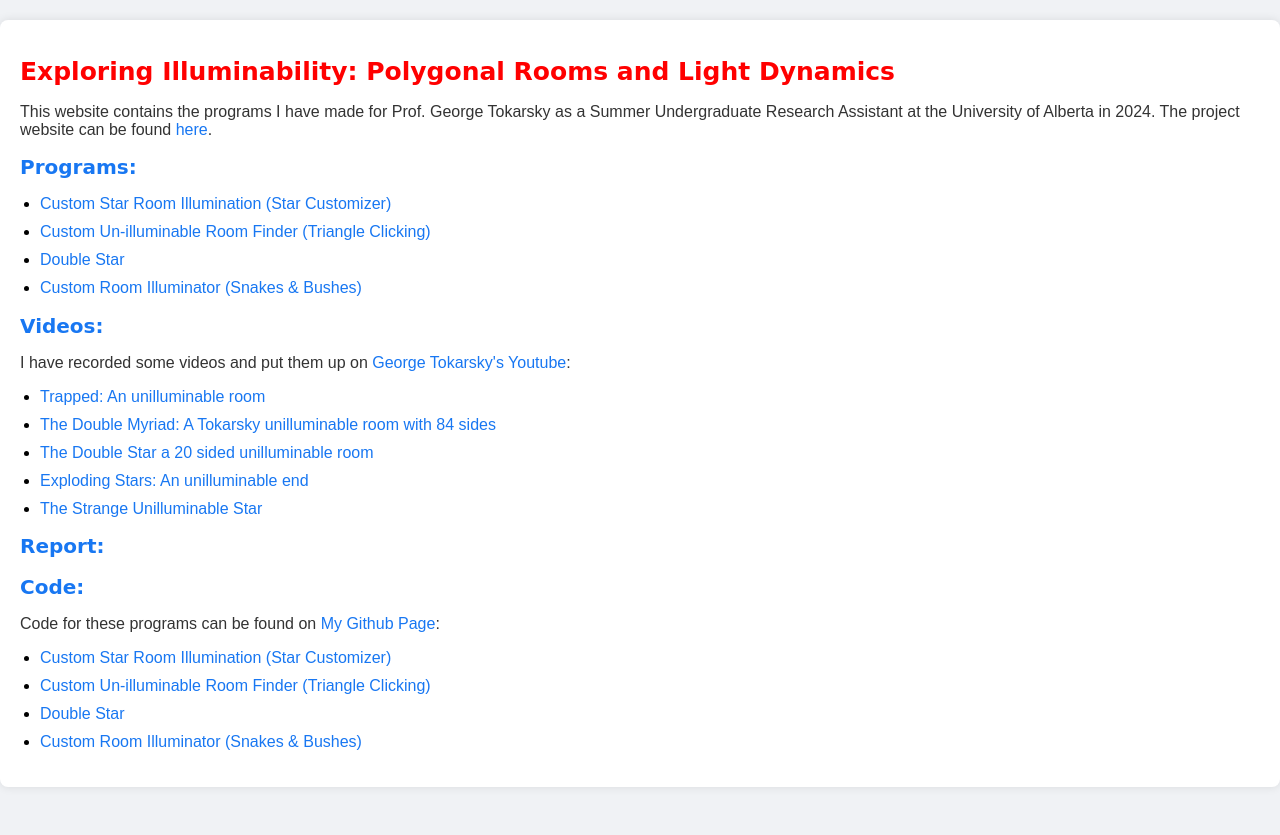
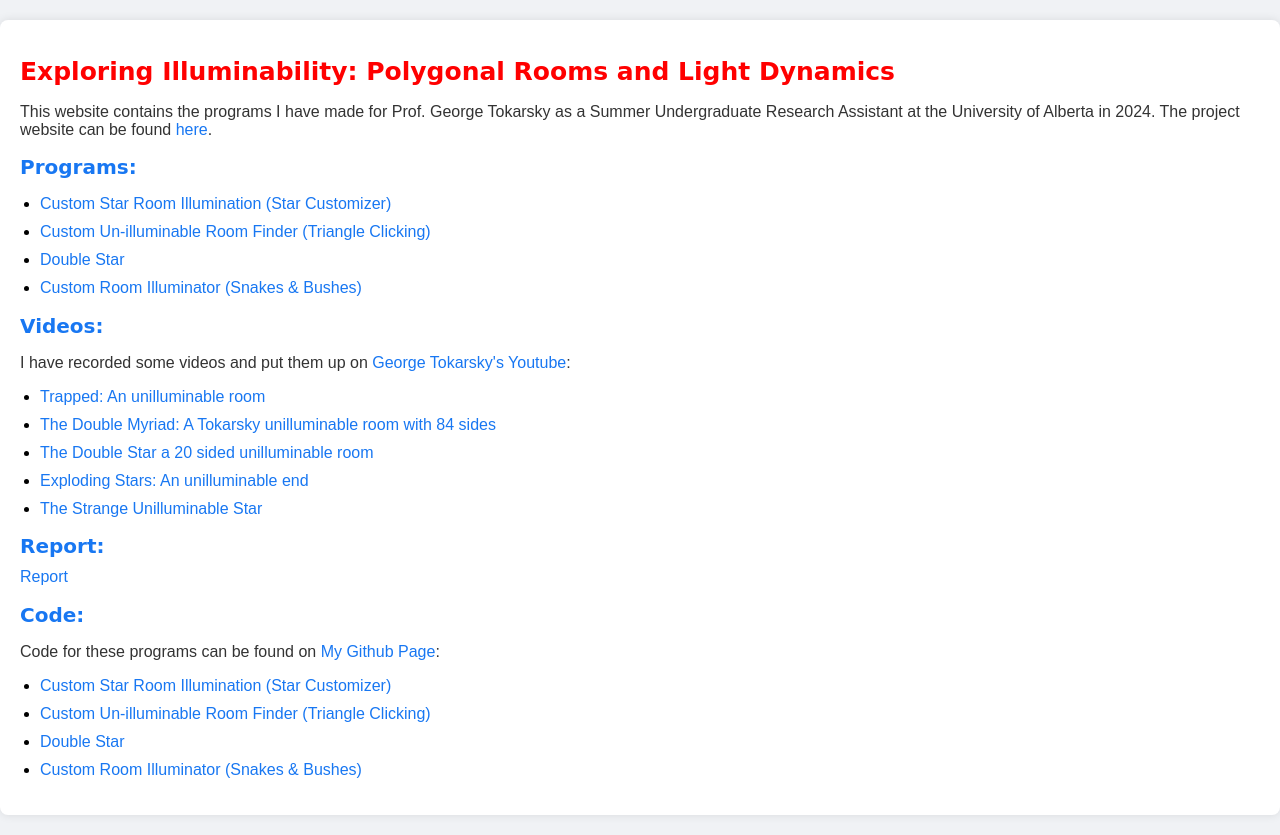
Before and after one commit to b1805/Exploring-Illuminability-Polygonal-Rooms-and-Light-Dynamics, a plain HTML site: page index.html in a window 1280 px wide. Before the commit the page ends 807 px from the top, so only its background shows below. Drawn offline with Linux system fonts and the light colour scheme.

Commit message:
Update index.html

```diff
--- a/index.html
+++ b/index.html
@@ -126,6 +126,7 @@ SOFTWARE. -->
         </li>
       </ul>
       <h2>Report:</h2>
+      <a href="Report.html">Report</a>
       <h2>Code:</h2>
       <p>
         Code for these programs can be found on
```
